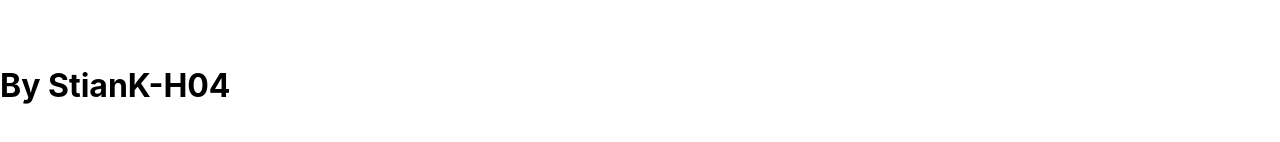
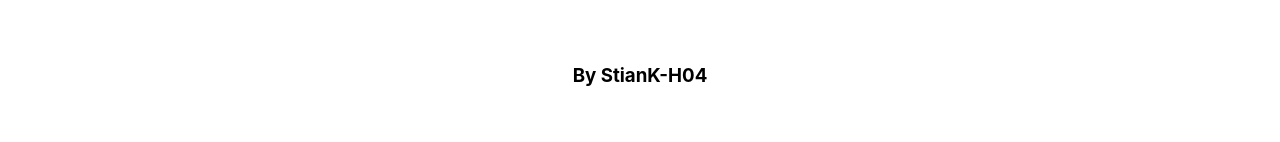
Before and after one commit to SKodehode/Framework, a React (Vite) app: page / in a window 1280 px wide. Shown: the part 3860-4002 px from the top of the page. Built offline with nearby package versions, Linux system fonts and the light colour scheme.

Commit message:
Updated the footer CSS.

```diff
--- a/src/components/footer/footer.jsx
+++ b/src/components/footer/footer.jsx
@@ -4,7 +4,7 @@ import "../../styling/footer.css"
 function Footer() {
   return (
     <footer>
-      <h1>By StianK-H04</h1>
+      <h3>By StianK-H04</h3>
     </footer>
   );
 }
--- a/src/styling/footer.css
+++ b/src/styling/footer.css
@@ -3,4 +3,5 @@ footer{
     min-height: 15rem;
     width: 100%;
     background-color: transparent;
+    text-align: center;
 }
```
